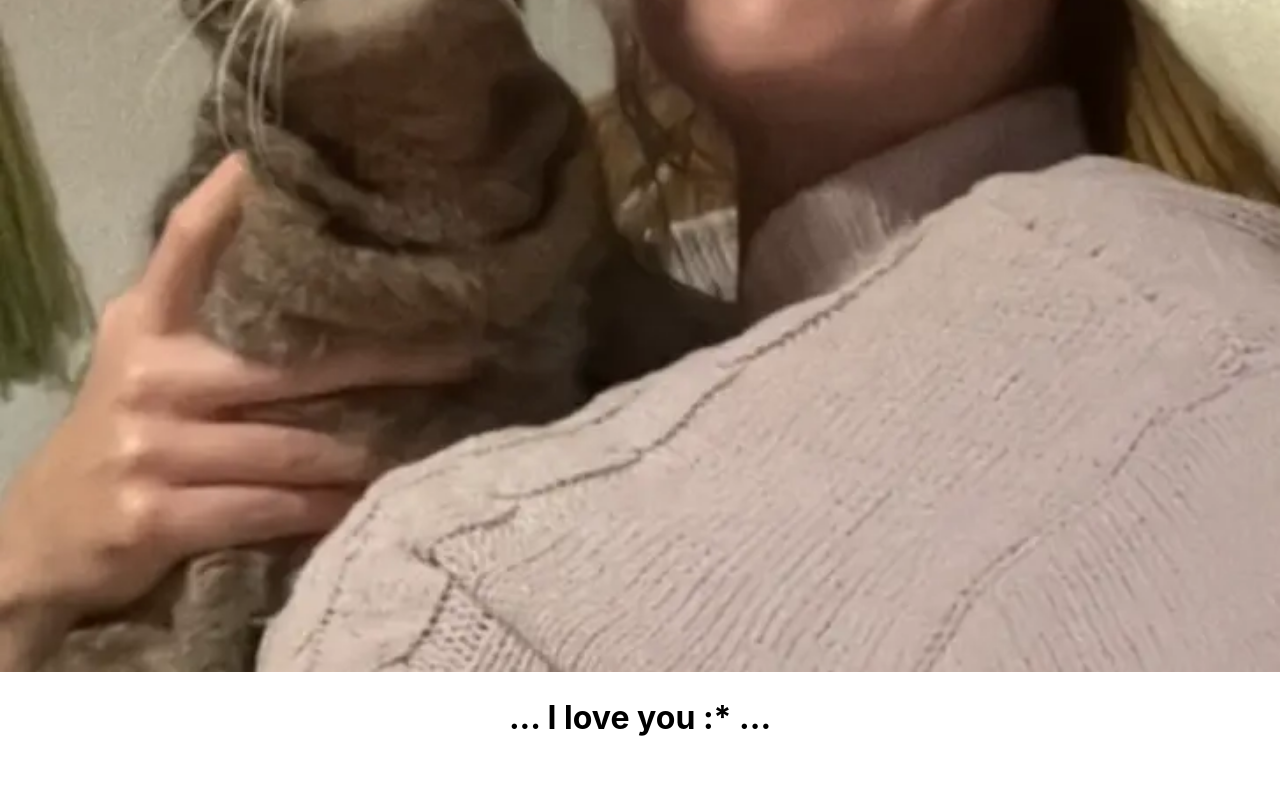
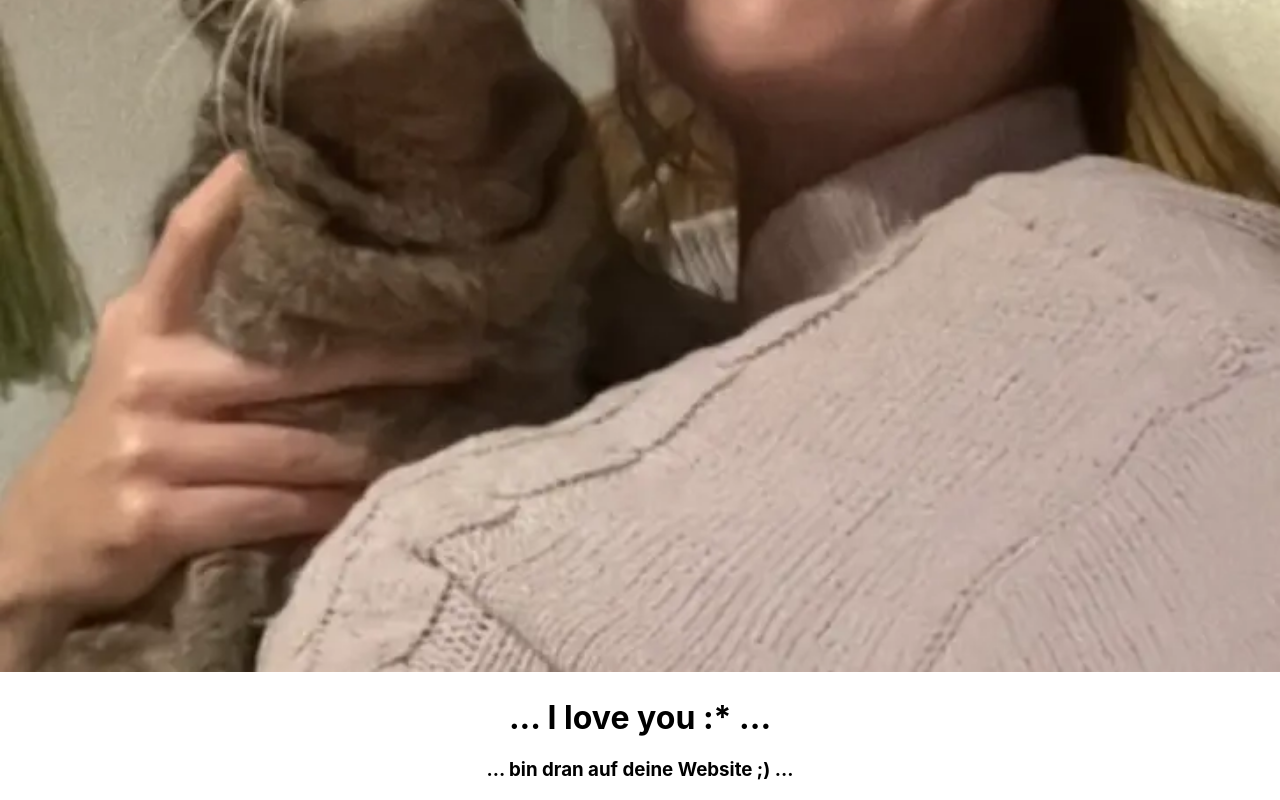
Before and after one commit to OndrejJanosik777/mn-frontend, a React (Create React App) app: page / in a window 1280 px wide. Shown: the part 597-1397 px from the top of the page. Before the commit the page ends 1355 px from the top, so only its background shows below. Built offline with nearby package versions, Linux system fonts and the light colour scheme.

Commit message:
some changes

```diff
--- a/src/pages/p00-playground/index.js
+++ b/src/pages/p00-playground/index.js
@@ -5,6 +5,7 @@ const PLAYGROUND = () => {
     <div>
         <img style={{ width: '100%', height: 'auto' }} src={main_png} alt="main" />
         <h1 style={{ textAlign: 'center' }}>... I love you :* ...</h1>
+        <h3 style={{ textAlign: 'center' }}>... bin dran auf deine Website ;) ...</h3>
     </div>
 
     );
```
